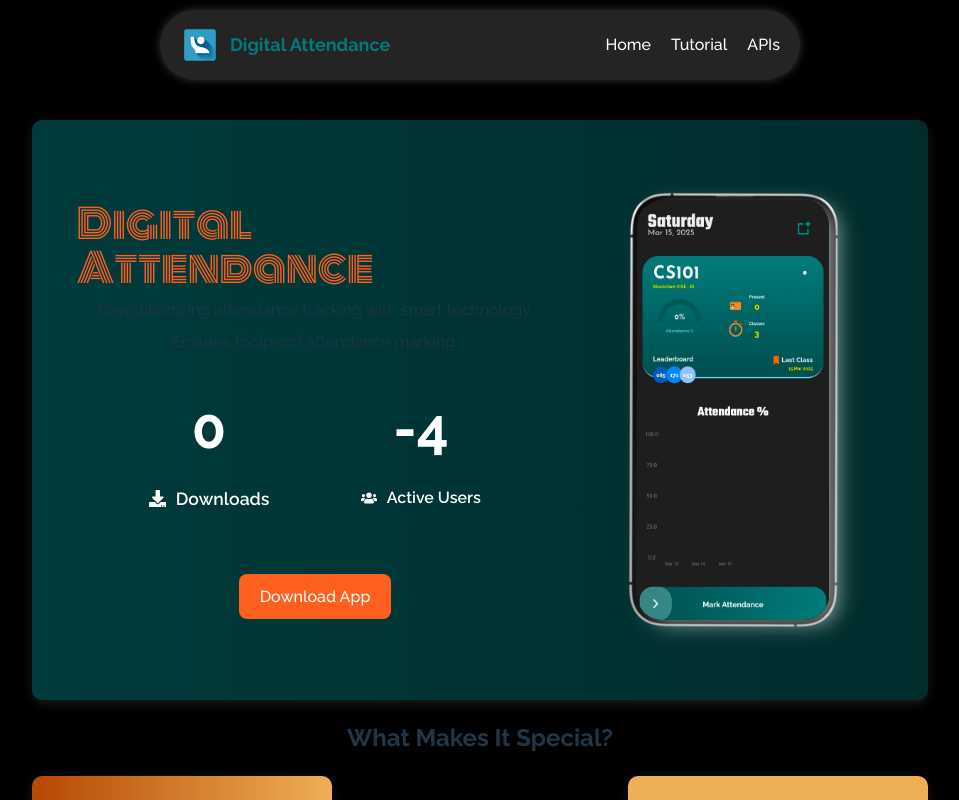
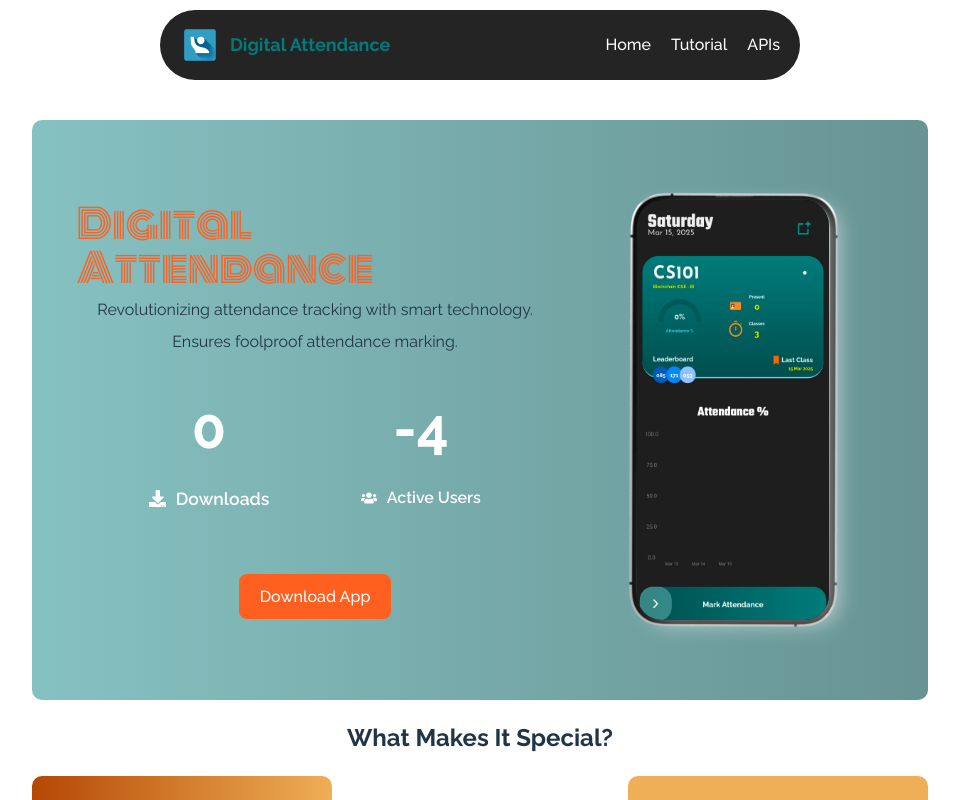
Before and after one commit to Digital-Attendance/digital-attendance-site, a React (Vite) app: page / in a window 1280 px wide. Shown: the top 800 px of the page, without its empty margins (160-1119 px from the left). Built offline with nearby package versions, Linux system fonts and the light colour scheme; no server answers.

Commit message:
reverted

```diff
--- a/src/App.css
+++ b/src/App.css
@@ -8,7 +8,7 @@ body {
   width: 100%;
   min-height: 100vh;
   font-family: Raleway, sans-serif;
-  background: #000000;
+  /* background: #000000; */
 }
 
 
```
